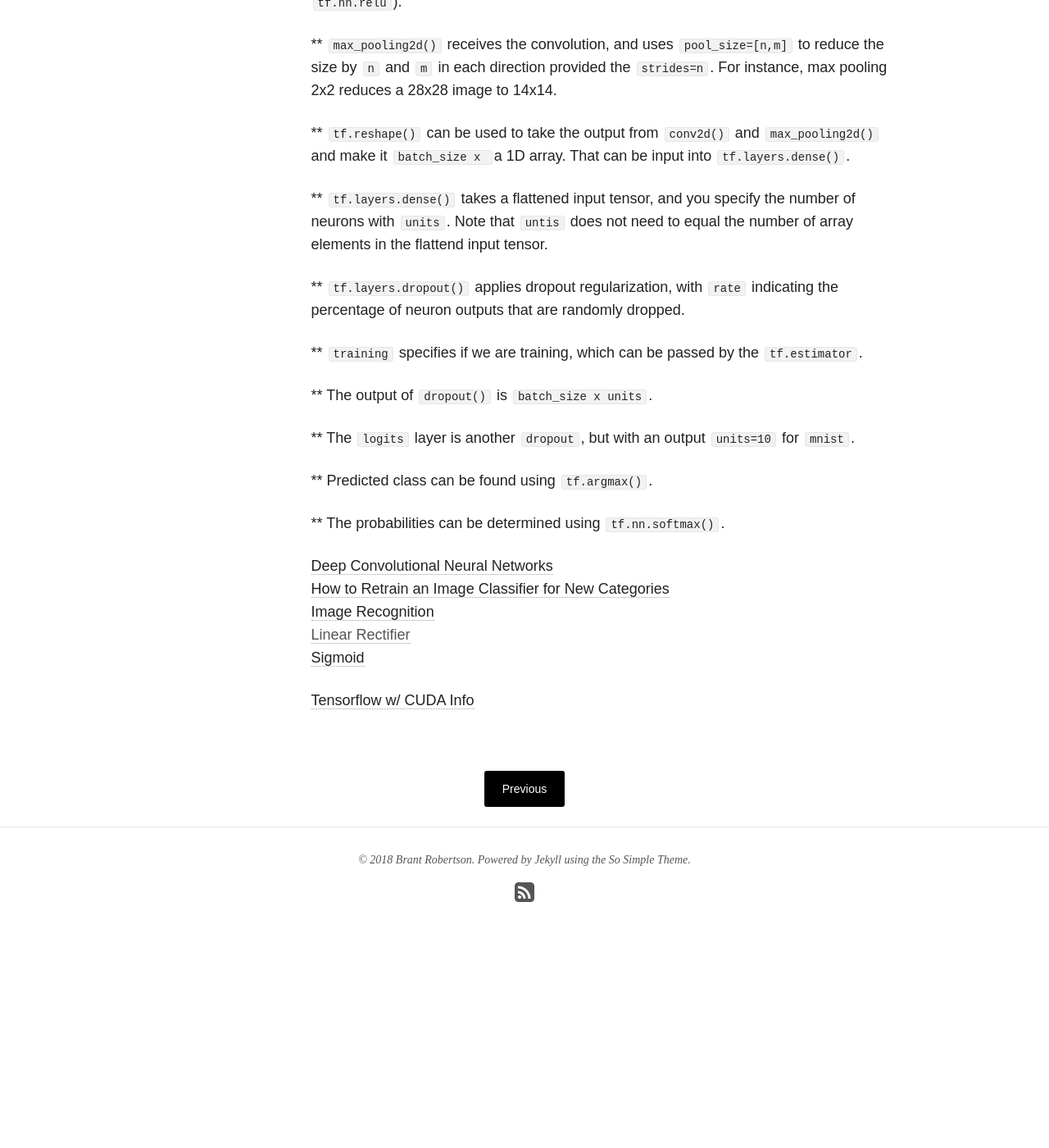
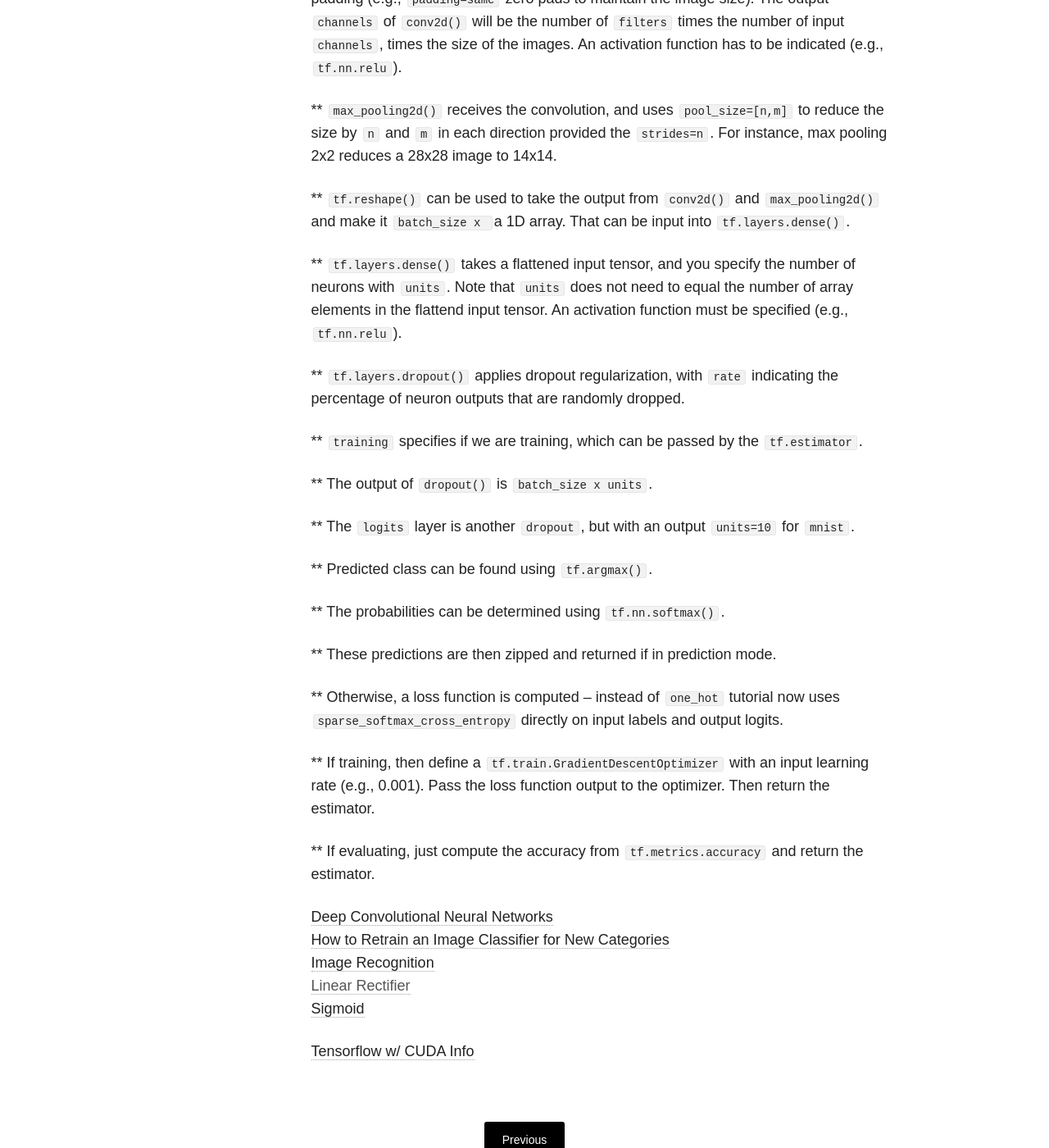
Before and after one commit to brantr/brantr.github.io, a Jekyll site: the page built from _posts/blog/2018-04-02-tensorflow.md, in a window 1280 px wide and 1400 px high, scrolled down 1406 px. Shown: the whole window at 82% size. Built offline with Jekyll 4.4.1, drawn with Linux system fonts in a browser that asks for light colours; nearby versions of some CDN libraries; before the commit the page ends 2606 px from its top, so only the background shows below that; some of the changed text lies outside the part shown.

Commit message:
Last updates on tf.layers

```diff
--- a/_posts/blog/2018-04-02-tensorflow.md
+++ b/_posts/blog/2018-04-02-tensorflow.md
@@ -20,6 +20,8 @@ use_math: true
 
 This tutorial covers [MNIST](http://yann.lecun.com/exdb/mnist) and shows how to build a CNN-based classification model. It introduces [ReLU](https://en.wikipedia.org/wiki/Rectifier_(neural_networks)) activation functions and [pooling layers](https://en.wikipedia.org/wiki/Convolutional_neural_network#Pooling_layer). The tutorial also introduces [softmax](https://en.wikipedia.org/wiki/Softmax_function) activation functions. It references the [Stanford CS23](https://cs231n.github.io/convolutional-networks) course on convolutional neural networks. It introduces a [loss function](https://en.wikipedia.org/wiki/Loss_function) and the [cross entropy](https://en.wikipedia.org/wiki/Cross_entropy) function. It also introduces [one-hot encoding](https://www.quora.com/What-is-one-hot-encoding-and-when-is-it-used-in-data-science) and [stochastic gradient descent](https://en.wikipedia.org/wiki/Stochastic_gradient_descent).
 
+** First we define the model function, which returns an estimator.  It takes as arguments the data, labels, and a mode (e.g., train, eval, predict).
+
 ** `layers` module expects tensors of size `[batch_size, image_width, image_height, channels]`. `batch_size` is number of images for training and `channels` is, e.g., 3 for RGB or 1 for BW. We can use `tf.reshape()` to make this tensor.
 
 ** `conv2d()` module receives the input layer, and then the output size depends on padding (e.g., `padding=same` zero pads to maintain the image size). The output `channels` of `conv2d()` will be the number of `filters` times the number of input `channels`, times the size of the images. An activation function has to be indicated (e.g., `tf.nn.relu`).
@@ -29,7 +31,7 @@ This tutorial covers [MNIST](http://yann.lecun.com/exdb/mnist) and shows how to
 ** `tf.reshape()` can be used to take the output from `conv2d()` and `max_pooling2d()` and make it `batch_size x ` a 1D array. That
 can be input into `tf.layers.dense()`.
 
-** `tf.layers.dense()` takes a flattened input tensor, and you specify the number of neurons with `units`. Note that `untis` does not need to equal the number of array elements in the flattend input tensor.
+** `tf.layers.dense()` takes a flattened input tensor, and you specify the number of neurons with `units`. Note that `units` does not need to equal the number of array elements in the flattend input tensor. An activation function must be specified (e.g., `tf.nn.relu`).
 
 ** `tf.layers.dropout()` applies dropout regularization, with `rate` indicating the percentage of neuron outputs that are randomly dropped.
 
@@ -43,6 +45,14 @@ can be input into `tf.layers.dense()`.
 
 ** The probabilities can be determined using `tf.nn.softmax()`.
 
+** These predictions are then zipped and returned if in prediction mode.
+
+** Otherwise, a loss function is computed -- instead of `one_hot` tutorial now uses `sparse_softmax_cross_entropy` directly on input labels and output logits.
+
+** If training, then define a `tf.train.GradientDescentOptimizer` with an input learning rate (e.g., 0.001). Pass the loss function output to the optimizer. Then return the estimator.
+
+** If evaluating, just compute the accuracy from `tf.metrics.accuracy` and return the estimator.
+
 [Deep Convolutional Neural Networks](https://www.tensorflow.org/tutorials/deep_cnn)
 [How to Retrain an Image Classifier for New Categories](https://www.tensorflow.org/tutorials/image_retraining)
 [Image Recognition](https://www.tensorflow.org/tutorials/image_recognition)
```
